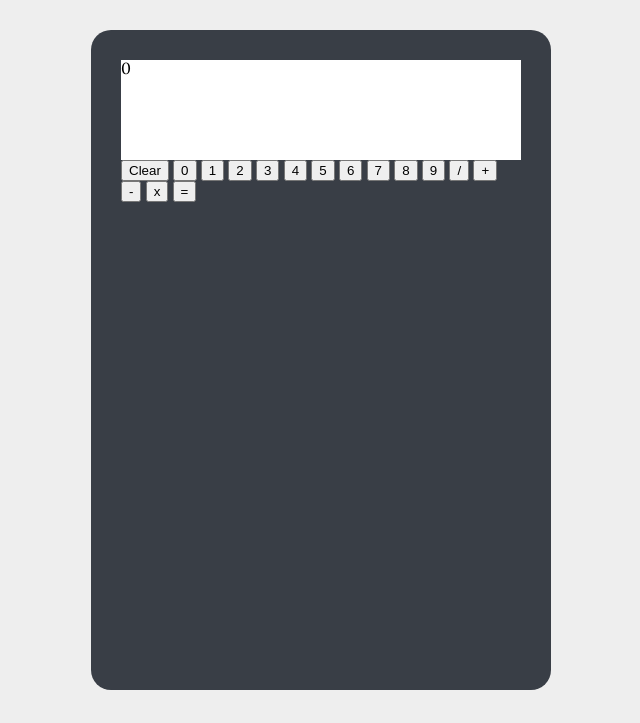
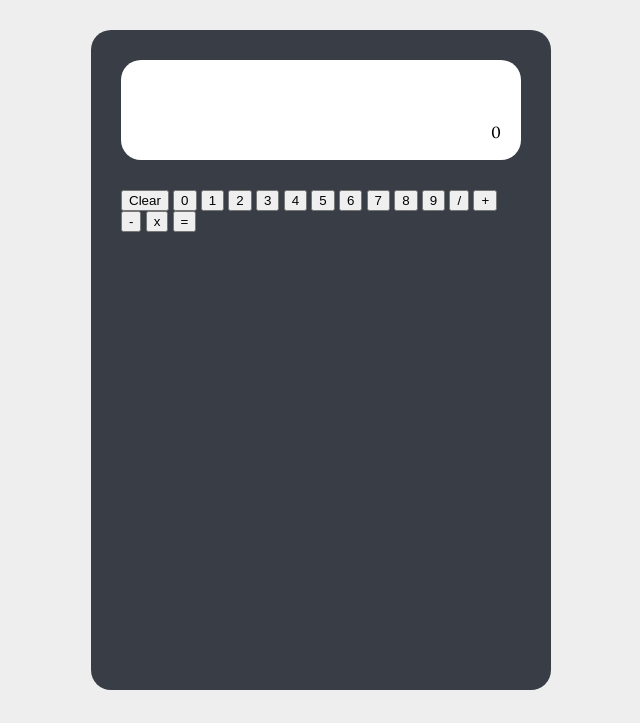
Before and after one commit to quincythai/calculator, a plain HTML site: page index.html in a window 1280 px wide. Shown: the top 723 px of the page, without its empty margins (319-959 px from the left). Drawn offline with Linux system fonts and the light colour scheme.

Commit message:
Make calculator text appear in bottom right

```diff
--- a/index.html
+++ b/index.html
@@ -17,7 +17,7 @@
   <div class="main">
     <div class="calculator">
       <div class="screen">
-        <p id="screen-text">0</p>
+        <p class="screen-text" id="screen-text">0</p>
       </div>
       <div class="buttons">
         <button class="button" id="clear-button">Clear</button>
--- a/style.css
+++ b/style.css
@@ -44,6 +44,16 @@ body {
 .screen {
   background-color: white;
   height: 100px;
+  border-radius: 20px;
+
+  margin-bottom: 30px;
+  position: relative;
+}
+
+.screen-text {
+  position: absolute;
+  bottom: 20px;
+  right: 20px;
 }
 
 .footer {
```
